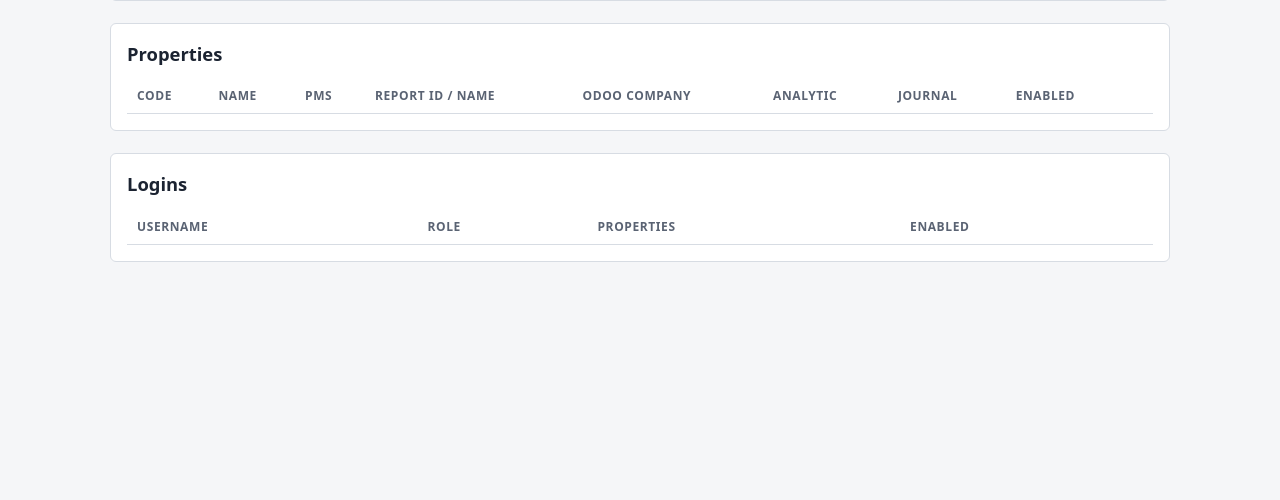
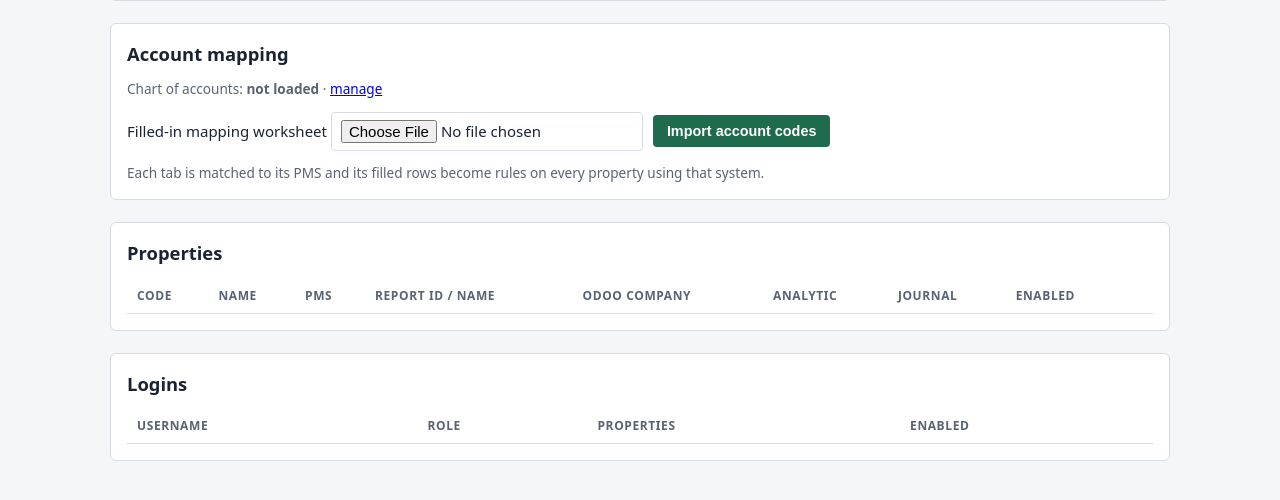
Before and after one commit to chrisgannaway-max/japan2027, a FastAPI app: template odoo-automation/portal/templates/admin.html in a window 1280 px wide. Shown: the part 243-743 px from the top of the page. Run offline with FastAPI, Linux system fonts and the light colour scheme; the template is opened without the code that fills it, so the values that code supplies are empty.

Commit message:
Map accounts from the portal: chart of accounts, needs-mapping screen, worksheet import
Turns account mapping from a YAML editing job into a few clicks.

- /admin/accounts: load the chart of accounts from a CSV or pull it from
  Odoo; every account field in the portal becomes a dropdown
- /admin/mapping/<run>: a report containing a line no rule covers comes back
  as "needs mapping" instead of failing. The screen lists only those lines
  with amount, PMS code and a suggested account taken from another property
  on the same PMS. Saving writes the rules, re-runs the report and lands on
  the finished entry; "not an accounting line" writes an ignore pattern.
- /admin/mapping/import/worksheet: the filled-in mapping worksheet is applied
  to every property using each tab's PMS.

mapping_edit.py writes rules that match the exact label (or the transaction
code where the report prints one), inserts them above any hand-written
catch-all so they win, escapes only the characters a regex needs so the file
stays readable, and validates before saving. Comments are preserved.

GLMapping.unmapped_lines() and RunResult.unmapped carry the lines through.
9 new tests including map-and-rerun end to end; 60 passing.

Co-Authored-By: Claude Opus 5 <noreply@anthropic.com>
Claude-Session: https://claude.ai/code/session_015CiJ1FwiaiSfeoGtrEP611

```diff
--- a/odoo-automation/portal/app.py
+++ b/odoo-automation/portal/app.py
@@ -28,11 +28,14 @@ from pms_to_odoo.invoices.to_odoo import load_expense_map
 from pms_to_odoo.invoices.accounts import AccountAssigner
 from pms_to_odoo.journal import format_entry, post_entry
 from pms_to_odoo.odoo_client import OdooClient, OdooError, OdooSettings
-from pms_to_odoo.pipeline import STATUS_LABELS, RunResult, load_properties, process_file
+from pms_to_odoo.mapping import GLMapping
+from pms_to_odoo.mapping_edit import insert_rules, rule_for, suggest_account
+from pms_to_odoo.parsers import get_parser
+from pms_to_odoo.pipeline import STATUS_LABELS, RunResult, load_properties, process_file, resolve
 
 from .auth import SessionSigner, User, UserStore, hash_password
 from .db import Database
-from .store import ConfigStore, PROPERTY_COLUMNS, store_mode
+from .store import ConfigStore, PROPERTY_COLUMNS, read_mapping_text, store_mode, write_mapping_text
 
 HERE = Path(__file__).resolve().parent
 ROOT = HERE.parent
@@ -487,7 +490,8 @@ def require_db_store():
 
 @app.get("/admin", response_class=HTMLResponse)
 def admin_home(request: Request, user: User = Depends(require_admin), msg: str = "", err: str = ""):
-    ctx = dict(msg=msg, err=err, config_path=str(CONFIG), users_path=str(USERS))
+    ctx = dict(msg=msg, err=err, config_path=str(CONFIG), users_path=str(USERS),
+               accounts_count=state.db.accounts_info()["count"])
     if state.store is not None:
         ctx["properties"] = [state.store.get_property(c) | {"enabled": state.store.get_property(c)["enabled"]} for c in
                              state.store.properties(include_disabled=True)]
@@ -549,3 +553,184 @@ async def admin_user_save(request: Request, user: User = Depends(require_admin))
         return RedirectResponse(f"/admin?err={e}", status_code=303)
     state.reload_config()
     return RedirectResponse("/admin?msg=User+saved", status_code=303)
+
+
+# ------------------------------------------------------------------ chart of accounts
+def _mapping_loader(prop: dict):
+    """GLMapping for a property, however its mapping is stored (used for suggestions)."""
+    import tempfile
+    text = read_mapping_text(prop, state.store)
+    if not text.strip():
+        return None
+    with tempfile.NamedTemporaryFile("w", suffix=".yaml", delete=False) as fh:
+        fh.write(text); tmp = fh.name
+    try:
+        return GLMapping.load(tmp)
+    finally:
+        Path(tmp).unlink(missing_ok=True)
+
+
+def _accounts() -> list:
+    return state.db.list_accounts()
+
+
+@app.get("/admin/accounts", response_class=HTMLResponse)
+def accounts_page(request: Request, user: User = Depends(require_admin), q: str = "", msg: str = "", err: str = ""):
+    return render(request, "admin_accounts.html", accounts=state.db.list_accounts(q, 500),
+                  info=state.db.accounts_info(), q=q, msg=msg, err=err)
+
+
+@app.post("/admin/accounts/upload")
+async def accounts_upload(request: Request, user: User = Depends(require_admin), file: UploadFile = File(...)):
+    import csv as _csv
+    import io as _io
+    raw = (await file.read()).decode("utf-8-sig", "replace")
+    rows = list(_csv.DictReader(_io.StringIO(raw)))
+    if not rows:
+        return RedirectResponse("/admin/accounts?err=That+file+has+no+rows", status_code=303)
+    keys = {k.strip().lower(): k for k in rows[0]}
+    def pick(*names):
+        for n in names:
+            if n in keys: return keys[n]
+        return None
+    kc, kn, kt = pick("code", "account code", "id"), pick("name", "account name", "label"), pick("type", "account_type", "account type")
+    if not kc:
+        return RedirectResponse("/admin/accounts?err=No+'code'+column+found", status_code=303)
+    n = state.db.replace_accounts([{"code": r.get(kc), "name": r.get(kn) if kn else "",
+                                    "account_type": r.get(kt) if kt else ""} for r in rows], f"upload: {file.filename}")
+    return RedirectResponse(f"/admin/accounts?msg=Loaded+{n}+accounts", status_code=303)
+
+
+@app.post("/admin/accounts/pull")
+def accounts_pull(user: User = Depends(require_admin), company: str = Form("")):
+    if not state.odoo_enabled:
+        return RedirectResponse("/admin/accounts?err=Odoo+connection+not+configured", status_code=303)
+    try:
+        client = OdooClient.connect(OdooSettings.from_env())
+        rows = client.chart_of_accounts(client.company_id(company or None))
+    except OdooError as e:
+        return RedirectResponse(f"/admin/accounts?err=Odoo+error:+{e}", status_code=303)
+    n = state.db.replace_accounts(rows, "pulled from Odoo")
+    return RedirectResponse(f"/admin/accounts?msg=Pulled+{n}+accounts+from+Odoo", status_code=303)
+
+
+# ------------------------------------------------------------------ needs mapping
+@app.get("/admin/mapping/{run_id}", response_class=HTMLResponse)
+def mapping_page(request: Request, run_id: int, user: User = Depends(require_admin), err: str = ""):
+    r = state.db.get_run(run_id)
+    if not r:
+        raise HTTPException(404)
+    res = RunResult.from_json(r["result_json"])
+    prop = state.props.get(res.property_code)
+    if prop is None:
+        raise HTTPException(400, f"Property {res.property_code} is not configured")
+    rows = []
+    for line in res.unmapped:
+        sug = suggest_account(line, res.pms, state.props, _mapping_loader, exclude=res.property_code)
+        rows.append({**line, "suggested": sug.account, "suggested_from": sug.source})
+    return render(request, "admin_mapping.html", run=r, res=res, rows=rows, accounts=_accounts(), err=err)
+
+
+@app.post("/admin/mapping/{run_id}")
+async def mapping_save(request: Request, run_id: int, user: User = Depends(require_admin)):
+    r = state.db.get_run(run_id)
+    if not r:
+        raise HTTPException(404)
+    res = RunResult.from_json(r["result_json"])
+    prop = state.props.get(res.property_code)
+    if prop is None:
+        raise HTTPException(400, f"Property {res.property_code} is not configured")
+    form = await request.form()
+    new_rules, ignored = [], 0
+    for i, line in enumerate(res.unmapped):
+        choice = (form.get(f"account_{i}") or "").strip()
+        if not choice:
+            continue
+        if choice == "__ignore__":
+            ignored += 1
+            continue
+        rule = rule_for(line["label"], line.get("code", ""), line.get("section", ""), choice)
+        if rule not in new_rules:          # the same label can appear on several report lines
+            new_rules.append(rule)
+    if not new_rules and not ignored:
+        return RedirectResponse(f"/admin/mapping/{run_id}?err=Nothing+chosen", status_code=303)
+    text = read_mapping_text(prop, state.store)
+    if ignored:                       # "not an accounting line" -> an ignore pattern, not a rule
+        from pms_to_odoo.mapping_edit import escape_label, yq
+        pats = [f"  - {yq('^' + escape_label(l['label']) + '$')}"
+                for i, l in enumerate(res.unmapped) if (form.get(f"account_{i}") or "") == "__ignore__"]
+        if re.search(r"^ignore:", text, re.M):
+            text = re.sub(r"^ignore:.*$", "ignore:\n" + "\n".join(pats), text, count=1, flags=re.M)
+        else:
+            text = text.rstrip("\n") + "\nignore:\n" + "\n".join(pats) + "\n"
+    text = insert_rules(text, new_rules, f"# added from the portal {date.today().isoformat()} by {user.username}")
+    try:
+        where = write_mapping_text(prop, state.store, text)
+    except ValueError as e:
+        return RedirectResponse(f"/admin/mapping/{run_id}?err={e}", status_code=303)
+    state.reload_config()
+    res2 = process_file(Path(r["stored_path"]), state.props, res.property_code)
+    new_id = state.db.add_run(uploaded_by=f"{user.username} (remapped)", property_code=res2.property_code,
+                              business_date=res2.business_date.isoformat() if res2.business_date else None,
+                              pms=res2.pms, ref=res2.ref, status=res2.status, message=res2.message,
+                              file_name=r["file_name"], stored_path=r["stored_path"], result_json=res2.to_json())
+    print(f"[mapping] {len(new_rules)} rule(s), {ignored} ignore(s) for {res.property_code} -> {where}")
+    return RedirectResponse(f"/runs/{new_id}" if res2.status == "ok" else f"/admin/mapping/{new_id}", status_code=303)
+
+
+# ------------------------------------------------------------------ worksheet import
+def _pms_from_sheet(name: str) -> Optional[str]:
+    words = [w for w in re.split(r"[^A-Za-z0-9]+", name) if w]
+    for w in reversed(words):
+        try:
+            return get_parser(w).pms
+        except KeyError:
+            continue
+    return None
+
+
+@app.post("/admin/mapping/import/worksheet", response_class=HTMLResponse)
+async def import_worksheet(request: Request, user: User = Depends(require_admin), file: UploadFile = File(...)):
+    import io as _io
+    import openpyxl
+    try:
+        wb = openpyxl.load_workbook(_io.BytesIO(await file.read()), data_only=True)
+    except Exception as e:  # noqa: BLE001
+        return RedirectResponse(f"/admin?err=Could+not+read+that+workbook:+{e}", status_code=303)
+    applied, skipped = [], []
+    for sheet in wb.worksheets:
+        pms = _pms_from_sheet(sheet.title)
+        if pms is None:
+            skipped.append(f"{sheet.title}: not a PMS tab")
+            continue
+        head = {str(c.value).strip().lower(): c.column for c in sheet[4] if c.value}
+        need = ("section", "pms code", "line as printed on the report", "your account code")
+        if not all(k in head for k in need):
+            skipped.append(f"{sheet.title}: unexpected columns")
+            continue
+        rules = []
+        for row in range(5, sheet.max_row + 1):
+            acct = sheet.cell(row, head["your account code"]).value
+            label = sheet.cell(row, head["line as printed on the report"]).value
+            if not acct or not label:
+                continue
+            rules.append(rule_for(str(label), str(sheet.cell(row, head["pms code"]).value or "").strip(),
+                                  str(sheet.cell(row, head["section"]).value or "").strip(), str(acct).strip()))
+        if not rules:
+            skipped.append(f"{sheet.title}: no account codes filled in")
+            continue
+        targets = [c for c, p in state.props.items() if str(p.get("pms", "")).upper() == pms]
+        if not targets:
+            skipped.append(f"{sheet.title}: no property uses {pms}")
+            continue
+        for code in targets:
+            prop = state.props[code]
+            text = insert_rules(read_mapping_text(prop, state.store), rules,
+                                f"# imported from the mapping worksheet {date.today().isoformat()} by {user.username}")
+            try:
+                write_mapping_text(prop, state.store, text)
+                applied.append(f"{code}: {len(rules)} rules")
+            except ValueError as e:
+                skipped.append(f"{code}: {e}")
+    state.reload_config()
+    return render(request, "admin_import_result.html", applied=applied, skipped=skipped)
--- a/odoo-automation/portal/templates/admin.html
+++ b/odoo-automation/portal/templates/admin.html
@@ -10,6 +10,15 @@
   {% else %}
     <p class="small">Read from <code>{{ config_path }}</code> and <code>{{ users_path }}</code>. Edit the files and restart, or start the portal with <code>PORTAL_STORE=db</code> to manage everything on this page (use "Import from the config files" once to seed it).</p>
   {% endif %}
+</div>
+<div class="card">
+  <h2>Account mapping</h2>
+  <p class="small">Chart of accounts: {% if accounts_count %}{{ accounts_count }} loaded{% else %}<b>not loaded</b>{% endif %} &middot; <a href="/admin/accounts">manage</a></p>
+  <form method="post" action="/admin/mapping/import/worksheet" enctype="multipart/form-data" class="row">
+    <label>Filled-in mapping worksheet <input id="ws_file" type="file" name="file" accept=".xlsx" required></label>
+    <button class="btn" type="submit">Import account codes</button>
+  </form>
+  <p class="small">Each tab is matched to its PMS and its filled rows become rules on every property using that system.</p>
 </div>
 <div class="card">
   <div class="row" style="justify-content:space-between"><h2>Properties</h2>{% if store_mode == 'db' %}<a class="btn" href="/admin/properties/new">Add property</a>{% endif %}</div>
--- a/odoo-automation/portal/templates/base.html
+++ b/odoo-automation/portal/templates/base.html
@@ -31,7 +31,7 @@ pre{background:var(--code);padding:12px;border-radius:4px;overflow-x:auto;font-s
     {% if user.is_admin %}<a href="/">Dashboard</a>{% endif %}
     <a href="/upload">Night audit</a>
     <a href="/invoices">Invoices</a>
-    {% if user.is_admin %}<a href="/admin">Settings</a>{% endif %}
+    {% if user.is_admin %}<a href="/admin/accounts">Accounts</a><a href="/admin">Settings</a>{% endif %}
     <span class="sp"></span>
     <small>{{ user.username }} ({{ user.role }})</small> <a href="/logout">Log out</a>
   {% endif %}
--- a/odoo-automation/portal/templates/dashboard.html
+++ b/odoo-automation/portal/templates/dashboard.html
@@ -20,7 +20,7 @@
         <td class="n">{% if row.result and row.result.entry %}{{ '{:,.2f}'.format(row.result.entry.total_debit) }}{% endif %}</td>
         <td class="small">{% if row.run %}{{ row.run.created_at }}<br>{{ row.run.uploaded_by }}{% endif %}</td>
         <td class="small">{% if row.result %}{{ row.result.message[:160] }}{% for w in row.result.warnings %}<br>⚠ {{ w }}{% endfor %}{% endif %}</td>
-        <td>{% if row.run %}<a href="/runs/{{ row.run.id }}">review</a>{% endif %}</td>
+        <td>{% if row.run %}<a href="/runs/{{ row.run.id }}">review</a>{% if row.run.status == 'unmapped' %}<br><a href="/admin/mapping/{{ row.run.id }}">map lines</a>{% endif %}{% endif %}</td>
       </tr>
     {% endfor %}
     </tbody></table></div>
--- a/odoo-automation/portal/templates/run.html
+++ b/odoo-automation/portal/templates/run.html
@@ -24,6 +24,7 @@
       <form method="post" action="/runs/{{ run.id }}/post" class="row"><select id="post_now" name="post_now"><option value="no">create as draft in Odoo</option><option value="yes">create and post in Odoo</option></select><button class="btn" type="submit">Send to Odoo</button></form>
       {% endif %}
     {% endif %}
+    {% if run.status == 'unmapped' %}<a class="btn" href="/admin/mapping/{{ run.id }}">Map the missing lines ({{ res.unmapped|length }})</a>{% endif %}
     <form method="post" action="/runs/{{ run.id }}/reprocess"><button class="btn secondary" type="submit">Re-run with current mapping</button></form>
   </div>
   {% endif %}
```
Also changed, not shown: odoo-automation/pms_to_odoo/mapping.py (+12 -0 lines), odoo-automation/pms_to_odoo/mapping_edit.py (added, +105 -0 lines), odoo-automation/pms_to_odoo/pipeline.py (+6 -1 lines), odoo-automation/portal/db.py (+33 -0 lines), odoo-automation/portal/store.py (+27 -0 lines), odoo-automation/portal/templates/admin_accounts.html (added, +33 -0 lines), odoo-automation/portal/templates/admin_import_result.html (added, +12 -0 lines), odoo-automation/portal/templates/admin_mapping.html (added, +40 -0 lines), odoo-automation/tests/test_mapping_screen.py (added, +179 -0 lines), odoo-automation/README.md.
